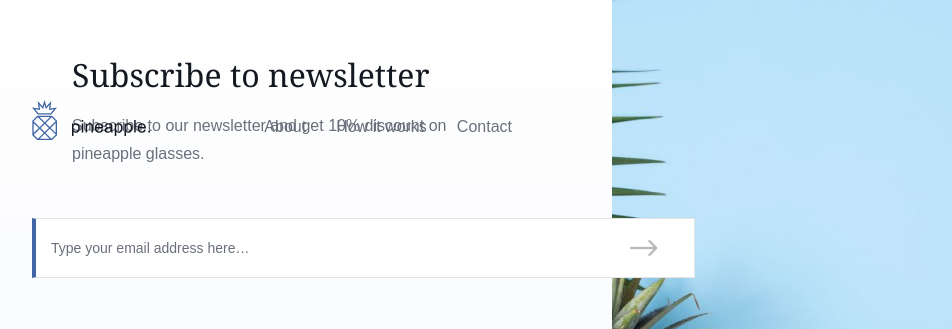
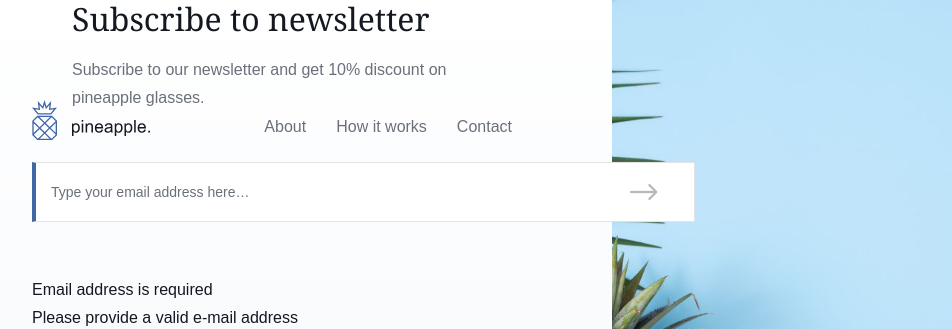
Before and after one commit to kristaps-zakis/pinnacle, a PHP site: page / in a window 1280 px wide. Shown: the top 329 px of the page, without its empty margins (68-1020 px from the left). Run offline with PHP 8.4, Linux system fonts and the light colour scheme; some web fonts are replaced.

Commit message:
starting implement vue

```diff
--- /dev/null
+++ b/assets/js/app.js
@@ -0,0 +1,54 @@
+
+new Vue({
+    el: '#app',
+
+    data () {
+        return {
+            form: {
+                email: null,
+                termsApproved: false
+            }
+        }
+    },
+
+    computed: {
+        emailSet () {
+            return this.emailIsValid && this.emailIsRequired && this.emailIsPropper
+        },
+
+        emailIsValid () {
+
+        },
+
+        emailIsRequired () {
+
+        },
+
+        emailIsPropper () {
+
+        },
+
+        termsApproved () {
+
+        },
+
+        successSubmit () {
+            return this.emailIsPropper && this.termsApproved
+        }
+    },
+
+    methods: {
+        submitForm () {
+            const formIsValid = true;
+
+            const emailSet = false;
+
+            if (formIsValid) {
+                console.log('Form Submitted', this.form);
+            } else {
+                console.log('Invalid?');
+            }
+
+        }
+    }
+})
--- a/index.php
+++ b/index.php
@@ -4,7 +4,7 @@
     <meta charset="UTF-8">
     <title>Magebit homework || Kristaps Zaķis</title>
     <meta name="viewport" content="width=device-width, initial-scale=1.0">
-    <script src="https://cdn.jsdelivr.net/npm/vue@2.6.14"></script>
+    <script src="https://cdn.jsdelivr.net/npm/vue@2"></script>
     <link rel="stylesheet" type="text/css" media="all" href="assets/css/normalize.css" />
     <link rel="stylesheet" type="text/css" media="all" href="assets/css/style.css" />
     <link rel="preload" as="image" href="/assets/images/pineapple-logo.svg">
@@ -26,31 +26,49 @@
                 </ul>
             </nav>
         </header>
-        <main class="main-content">
+        <main class="main-content" id="app">
             <div class="form-content">
                 <div class="main-top-text">
                     <h1>Subscribe to newsletter</h1>
                     <div class="text">Subscribe to our newsletter and get 10% discount on pineapple glasses.</div>
                 </div>
 
-
-                <form class="subscribe-form">
+                <form class="subscribe-form" @submit.prevent="submitForm" autocomplete="off">
                     <div class="control">
-                        <input type="text" class="email" placeholder="Type your email address here…" />
+                        <input type="text"
+                               class="email"
+                               v-model="form.email"
+                               placeholder="Type your email address here…" />
                         <button type="submit" value="subscribe" class="action submit"></button>
                     </div>
+                    <div class="errors" v-if="!emailSet">
+                        <div class="error-message" v-if="!emailIsValid">
+                            Email address is required
+                        </div>
+                        <div class="error-message" v-if="!emailIsRequired">
+                            Please provide a valid e-mail address
+                        </div>
+
+                        <div class="error-message" v-if="!emailIsPropper">
+                            We are not accepting subscriptions from Colombia emails
+                        </div>
+                    </div>
+
 
                     <div class="field checkbox">
-                        <input type="checkbox" id="newsletter-agree" name="newsletter-agree" />
+                        <input type="checkbox" id="newsletter-agree" v-model="form.termsApproved" name="newsletter-agree" />
                         <label for="newsletter-agree" class="label">
                             <span class="checkbox-label">I agree to <a href="#">terms of service</a></span>
                         </label>
+                        <div class="error-message" v-if="!termsApproved">
+                            You must accept the terms and conditions
+                        </div>
                     </div>
                 </form>
             </div>
 
-            <div class="success-content" style="display: none;">
-
+            <div class="success-content" v-if="successSubmit">
+                Success submit
             </div>
 
             <footer>
@@ -63,8 +81,7 @@
             </footer>
         </main>
     </div>
-    <div class="desktop-background">
-
-    </div>
+    <div class="desktop-background"></div>
+<script src="assets/js/app.js"></script>
 </body>
 </html>
--- a/package.json
+++ b/package.json
@@ -1,6 +1,7 @@
 {
   "dependencies": {
-    "vue": "^2.6.14"
+    "vue": "^2.6.14",
+    "vuelidate": "^0.7.6"
   },
   "name": "magebit",
   "version": "1.0.0",
```
